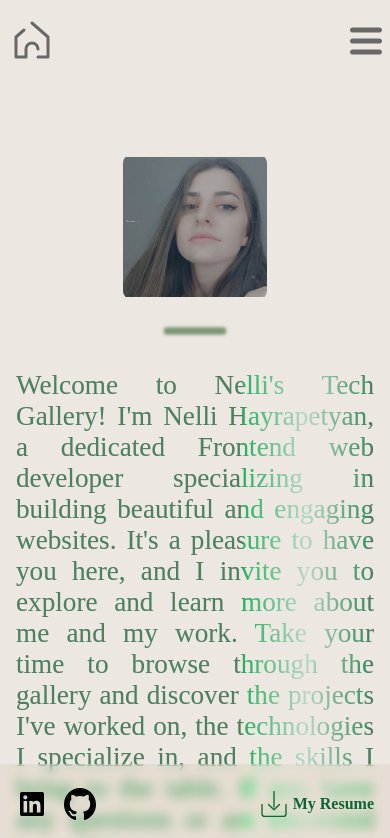
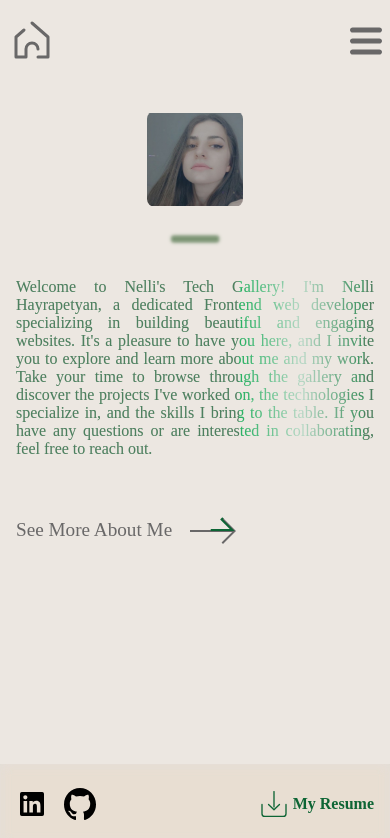
Before and after one commit to NellyHayrapetyan/nellis-tech-gallery, a Next.js app: page / in a window 390 px wide. Shown: the top 838 px of the page. Built offline with nearby package versions, Linux system fonts and the light colour scheme.

Commit message:
make mobile friendly styles

```diff
--- a/src/components/Layout/Layout.module.scss
+++ b/src/components/Layout/Layout.module.scss
@@ -6,7 +6,7 @@
   position: relative;
 
   .Content {
-    padding-top: 2rem;
+    padding-top: 5.5rem;
     padding-bottom: 5.5rem;
   }
 
--- a/src/pages/Welcome.module.scss
+++ b/src/pages/Welcome.module.scss
@@ -125,12 +125,36 @@
 
 @media (max-width: 700px) {
   .Wrapper {
-    margin: 6.25rem 2rem 1rem;
+    margin: 2rem 2rem 1rem;
+
+    .ImageWrapper {
+      height: 8.9rem !important;
+      width: 8.9rem !important;
+
+      .ProfilePicture {
+        height: 6rem !important;
+        width: 6rem !important;
+      }
+
+      .Description {
+        font-size: 1.2rem;
+      }
+    }
   }
 }
 
 @media (max-width: 600px) {
   .Wrapper {
-    margin: 6.25rem 1rem 0;
+    margin: 0 1rem;
+
+    .Description {
+      font-size: 1rem;
+    }
+
+    .Navigation {
+      .NavText {
+        font-size: 1.2rem;
+      }
+    }
   }
 }
--- a/src/pages/about/About.module.scss
+++ b/src/pages/about/About.module.scss
@@ -14,7 +14,6 @@
       animation: 1.5s $lineUp ease-out;
       font-size: 4rem;
       color: $primary;
-      margin-top: 4rem;
     }
 
     .Overview {
--- a/src/pages/contact/Contact.module.scss
+++ b/src/pages/contact/Contact.module.scss
@@ -13,7 +13,6 @@
     animation: 1.5s $lineUp ease-out;
     font-size: 4rem;
     color: $primary;
-    margin-top: 4rem;
   }
 
   .Intro {
--- a/src/pages/portfolio/Portfolio.module.scss
+++ b/src/pages/portfolio/Portfolio.module.scss
@@ -13,7 +13,6 @@
     animation: 1.5s $lineUp ease-out;
     font-size: 4rem;
     color: $primary;
-    margin-top: 4rem;
   }
 
   .Intro {
--- a/src/pages/portfolio/ProjectDetails.module.scss
+++ b/src/pages/portfolio/ProjectDetails.module.scss
@@ -17,7 +17,6 @@
       animation: 2s $stretch ease-out;
       font-size: 4rem;
       color: $primary;
-      margin-top: 4rem;
     }
 
     .AboutWrapper {
```
